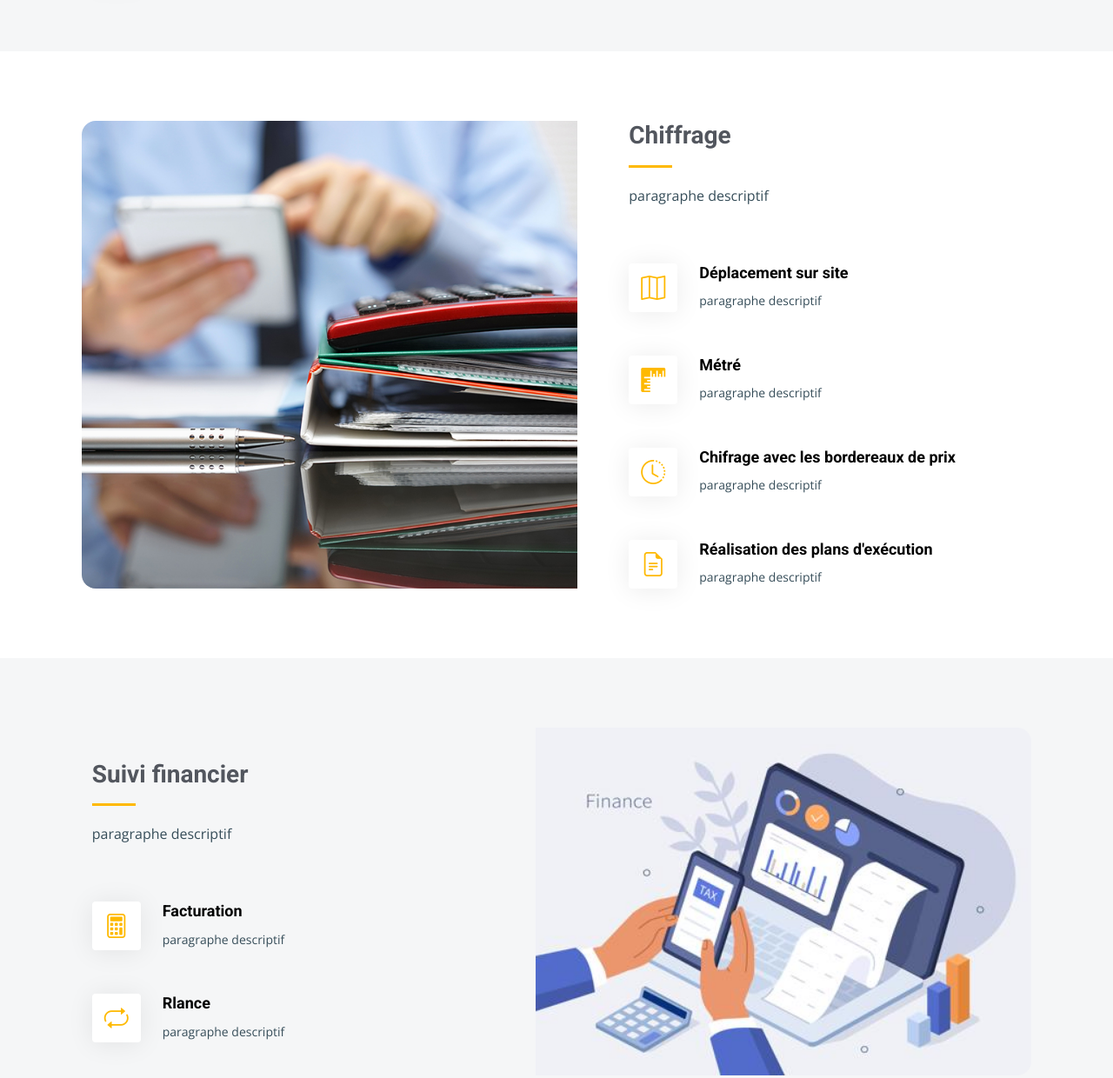
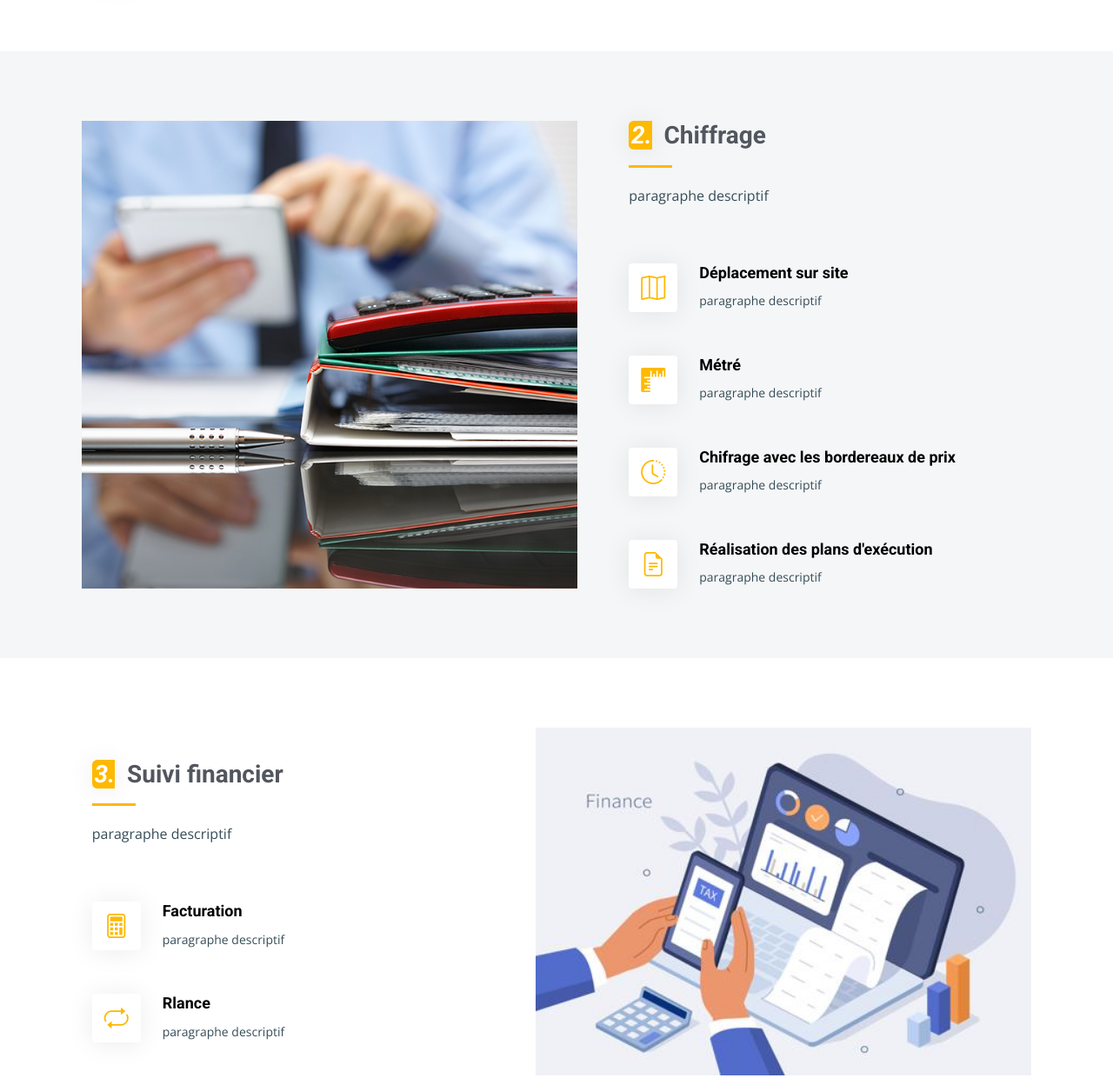
Before and after one commit to zb-abdellatif/siteWeb.github.io, a plain HTML site: page services.html in a window 1280 px wide. Shown: the part 1900-3140 px from the top of the page at 87% size. Drawn offline with nearby package versions, Linux system fonts and the light colour scheme.

Commit message:
fix images services

```diff
--- a/assets/css/main.css
+++ b/assets/css/main.css
@@ -1158,6 +1158,22 @@ section {
   padding-bottom: 20px;
   position: relative;
 }
+.alt-services h3 i{
+  /*align-items: center;*/
+  /*justify-content: center;*/
+  color: #fff;
+  padding-left: 0.1em;
+  margin-right: 0.5em;
+  font-size: 28px;
+  width: 56px;
+  height: 56px;
+  /*border-radius: 4px;*/
+  border-radius: 0.2em 0 0 0.2em;
+  line-height: 0;
+  box-shadow: 0px 2px 30px rgba(0, 0, 0, 0.08);
+  background: var(--color-primary);
+  /*transition: 0.3s;*/
+}
 
 .alt-services h3:after {
   content: "";
--- a/services.html
+++ b/services.html
@@ -206,15 +206,16 @@
 <!--    </section>&lt;!&ndash; End Servie Cards Section &ndash;&gt;-->
 
     <!-- ======= Alt Services Section 2 ======= -->
-    <section id="alt-services-2" class="alt-services section-bg">
+    <section id="alt-services-2" class="alt-services">
       <div class="container" data-aos="fade-up">
         <div class="section-header">
           <h2>Nos services (Option 02)</h2>
           <p>Rien que pour vos projets</p>
         </div>
         <div class="row justify-content-around gy-4">
+          <div class="d-md-block d-lg-none col-lg-6 img-bg " style="background-image: url(assets/img/services/chiffrage.png);" data-aos="zoom-in" data-aos-delay="100"></div>
           <div class="col-lg-5 d-flex flex-column justify-content-center">
-            <h3>Suivi administratif</h3>
+            <h3><i>1.</i>Suivi administratif</h3>
             <p>paragraphe descriptif</p>
 
             <div class="icon-box d-flex position-relative" data-aos="fade-up" data-aos-delay="100">
@@ -264,21 +265,21 @@
             </div><!-- End Icon Box -->
           </div>
 
-          <div class="col-lg-6 img-bg img-bg-right" style="background-image: url(assets/img/services/chiffrage.png);" data-aos="zoom-in" data-aos-delay="100"></div>
+          <div class="d-md-none d-lg-block col-lg-6 img-bg " style="background-image: url(assets/img/services/chiffrage.png);" data-aos="zoom-in" data-aos-delay="100"></div>
         </div>
 
       </div>
     </section><!-- End Alt Services Section 2 -->
 
     <!-- ======= Alt Services Section ======= -->
-    <section id="alt-services" class="alt-services">
+    <section id="alt-services" class="alt-services section-bg">
       <div class="container" data-aos="fade-up">
 
         <div class="row justify-content-around gy-4">
-          <div class="col-lg-6 img-bg img-bg-left" style="background-image: url(assets/img/services/suivi-administratif.png);" data-aos="zoom-in" data-aos-delay="100"></div>
+          <div class="col-lg-6 img-bg " style="background-image: url(assets/img/services/suivi-administratif.png);" data-aos="zoom-in" data-aos-delay="100"></div>
 
           <div class="col-lg-5 d-flex flex-column justify-content-center">
-            <h3>Chiffrage</h3>
+            <h3><i>2.</i>Chiffrage</h3>
             <p>paragraphe descriptif</p>
 
             <div class="icon-box d-flex position-relative" data-aos="fade-up" data-aos-delay="100">
@@ -319,11 +320,12 @@
 
       </div>
     </section><!-- End Alt Services Section -->
-    <section id="alt-services-3" class="alt-services section-bg">
+    <section id="alt-services-3" class="alt-services ">
       <div class="container" data-aos="fade-up">
         <div class="row justify-content-around gy-4">
+          <div class="d-md-block d-lg-none col-lg-6 img-bg " style="background-image: url(assets/img/services/facturation-2.png);" data-aos="zoom-in" data-aos-delay="100"></div>
           <div class="col-lg-5 d-flex flex-column justify-content-center">
-            <h3>Suivi financier</h3>
+            <h3><i>3.</i>Suivi financier</h3>
             <p>paragraphe descriptif</p>
 
             <div class="icon-box d-flex position-relative" data-aos="fade-up" data-aos-delay="100">
@@ -345,7 +347,7 @@
 
           </div>
 
-          <div class="col-lg-6 img-bg img-bg-right" style="background-image: url(assets/img/services/facturation-2.png);" data-aos="zoom-in" data-aos-delay="100"></div>
+          <div class="d-md-none d-lg-block col-lg-6 img-bg " style="background-image: url(assets/img/services/facturation-2.png);" data-aos="zoom-in" data-aos-delay="100"></div>
         </div>
 
       </div>
```
